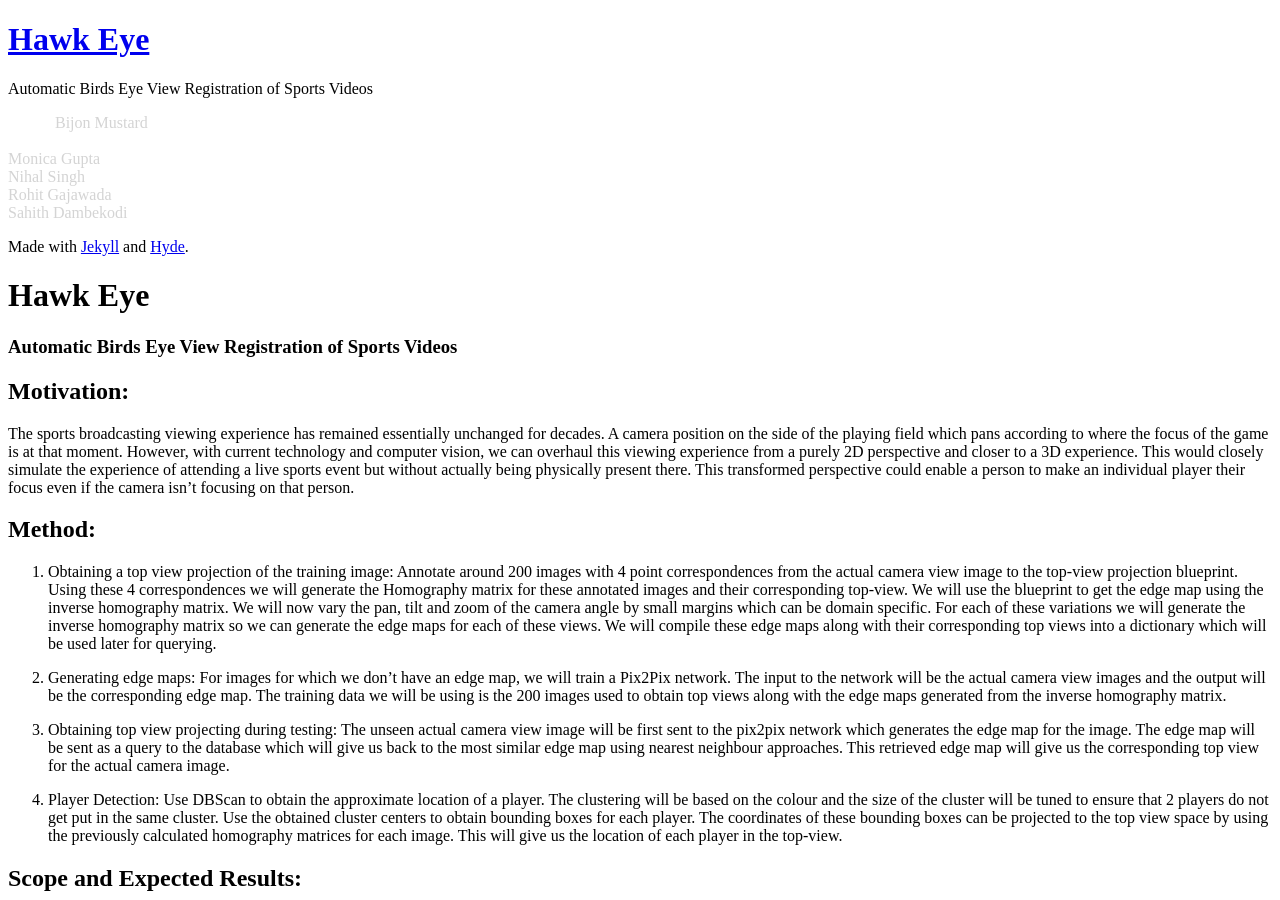
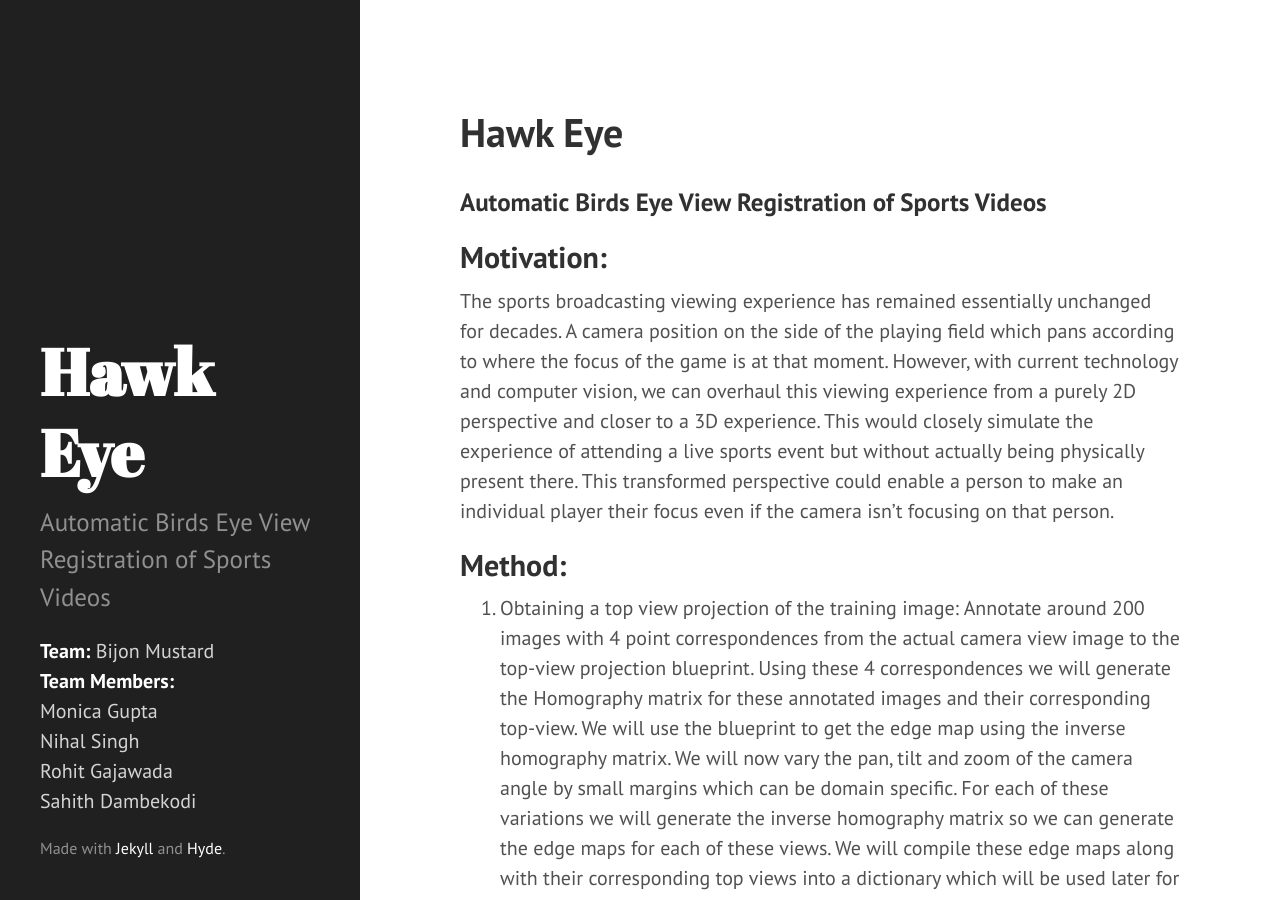
Before and after one commit to nihal111/hawk_eye, a Jekyll site: the page built from index.md, in a window 1280 px wide and 900 px high. Built offline with Jekyll 4.4.1, drawn with Linux system fonts in a browser that asks for light colours; Markdown is read by kramdown in place of the engine named in the settings.

Commit message:
Fixing links

```diff
--- a/_config.yml
+++ b/_config.yml
@@ -1,6 +1,6 @@
 # Dependencies
 markdown:         redcarpet
-highlighter:      pygments
+highlighter:      rouge
 
 # Permalinks
 permalink:        pretty
--- a/_includes/head.html
+++ b/_includes/head.html
@@ -15,9 +15,9 @@
   </title>
 
   <!-- CSS -->
-  <link rel="stylesheet" href="{{ site.baseurl }}public/css/poole.css">
-  <link rel="stylesheet" href="{{ site.baseurl }}public/css/syntax.css">
-  <link rel="stylesheet" href="{{ site.baseurl }}public/css/hyde.css">
+  <link rel="stylesheet" href="{{ site.baseurl }}/public/css/poole.css">
+  <link rel="stylesheet" href="{{ site.baseurl }}/public/css/syntax.css">
+  <link rel="stylesheet" href="{{ site.baseurl }}/public/css/hyde.css">
   <link rel="stylesheet" href="http://fonts.googleapis.com/css?family=PT+Sans:400,400italic,700|Abril+Fatface">
 
   <!-- Icons -->
```
